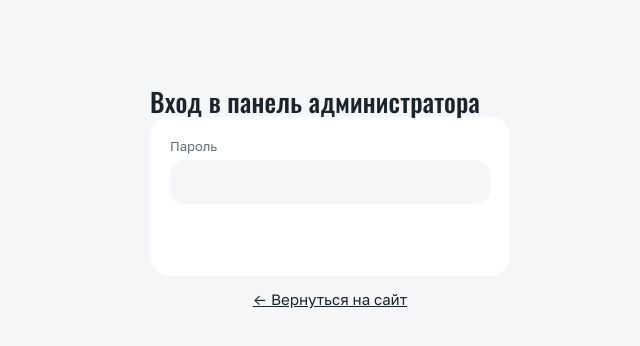
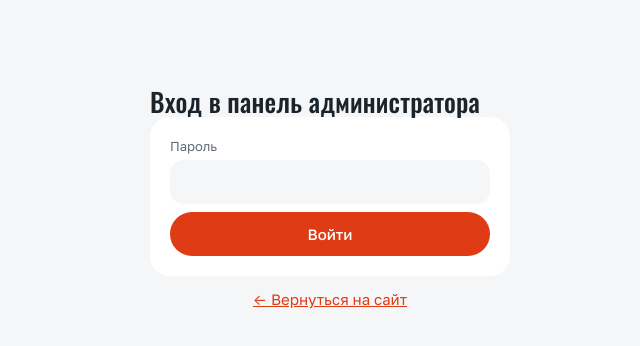
Before and after one commit to kennaiki/feniks_demo, a plain HTML site: page admin.html in a window 1280 px wide. Shown: the whole page, without its empty margins (310-950 px from the left). Drawn offline with Linux system fonts and the light colour scheme.

Commit message:
Админка: видимая кнопка «Подтвердить» (цвет кнопки и текста)
Co-Authored-By: Claude Opus 5.5 <noreply@anthropic.com>

```diff
--- a/admin.html
+++ b/admin.html
@@ -14,7 +14,7 @@
 <link rel="icon" type="image/png" href="favicon.png">
 <link rel="stylesheet" href="fonts/fonts.css">
 <style>
-:root{--bg:#f4f6f8;--card:#ffffff;--ink:#1b232b;--muted:#5f6b75;--line:#e3e7eb;--line2:#d3d9df;--accent:undefined;--on-accent:#ffffff;--red:#b23a2e;--ok:#2f7a3e;--warn:#8a6414}
+:root{--bg:#f4f6f8;--card:#ffffff;--ink:#1b232b;--muted:#5f6b75;--line:#e3e7eb;--line2:#d3d9df;--accent:#df3b14;--on-accent:#ffffff;--red:#b23a2e;--ok:#2f7a3e;--warn:#8a6414}
 *{box-sizing:border-box;margin:0}
 body{font-family:"Golos Text",system-ui,-apple-system,"Segoe UI",Roboto,sans-serif;background:var(--bg);color:var(--ink);line-height:1.5;font-size:15px;padding:24px 16px}
 a{color:var(--accent)}
@@ -107,7 +107,7 @@ button:hover,a.btnlink:hover{background:var(--deep)}
 .card button,.card a.btnlink{background:var(--deep)}
 .card button:hover{background:#dde2e8}
 button.primary,.card button.primary{background:var(--accent);color:#fff}
-button.primary:hover,.card button.primary:hover{background:#bf2f0d}
+button.primary:hover,.card button.primary:hover{background:color-mix(in srgb,#df3b14 85%,#000)}
 button.danger,.card button.danger{background:#fbe8e6;color:var(--red);border:0}
 button.danger:hover,.card button.danger:hover{background:#f6d5d1}
 .tabs button,.stabs button{background:transparent;transition:none}
```
